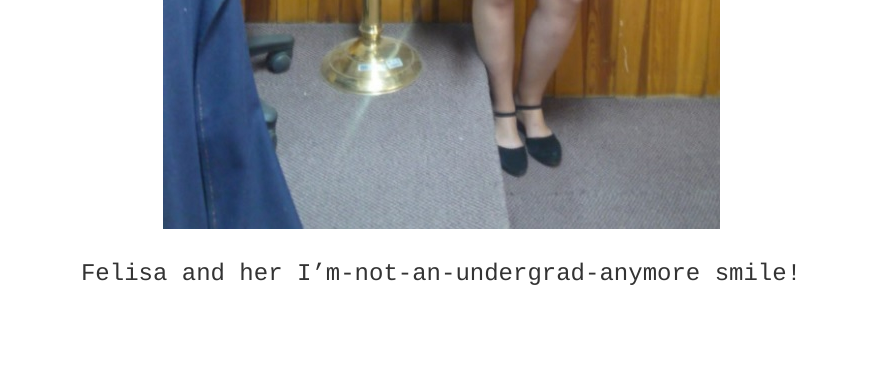
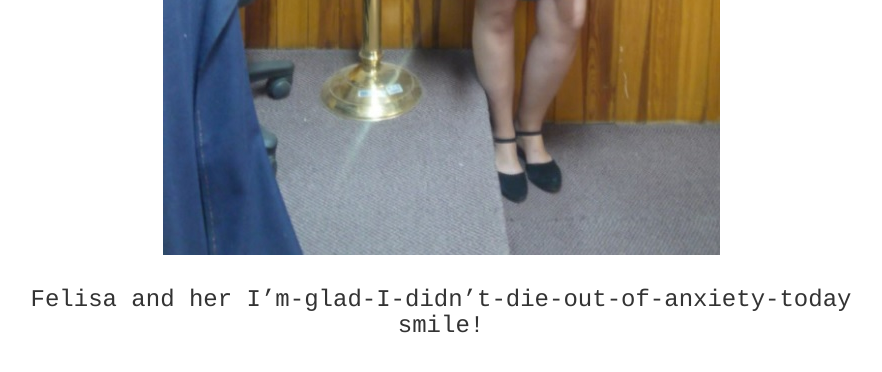
Before and after one commit to BouzasLab25/bouzaslab25.github.io, a Jekyll site: the page built from _posts/2018-03-13-posts-from-lab-25.md, in a window 1280 px wide and 900 px high, scrolled down 2870 px. Shown: the top 372 px of the window, without its empty margins (199-1081 px from the left). Built offline with Jekyll 4.4.1, drawn with Linux system fonts in a browser that asks for light colours.

Commit message:
Update 2018-03-13-posts-from-lab-25.md

```diff
--- a/_posts/2018-03-13-posts-from-lab-25.md
+++ b/_posts/2018-03-13-posts-from-lab-25.md
@@ -7,6 +7,7 @@ date: 2018-03-13
 ### Felisa's thesis defense
 
 On March 13th, 2018, Felisa got her B.A. in Psychology by defending her thesis "Studies on Signal Detection".
+
 ____
 
 ![Alt text](/LabPictures/Fel_Ex2.jpg)
@@ -24,4 +25,4 @@ ____
 
 ![Alt text](/LabPictures/Fel_Ex1.jpg)
 
-Felisa and her I'm-not-an-undergrad-anymore smile!
+Felisa and her I'm-glad-I-didn't-die-out-of-anxiety-today smile!
```
